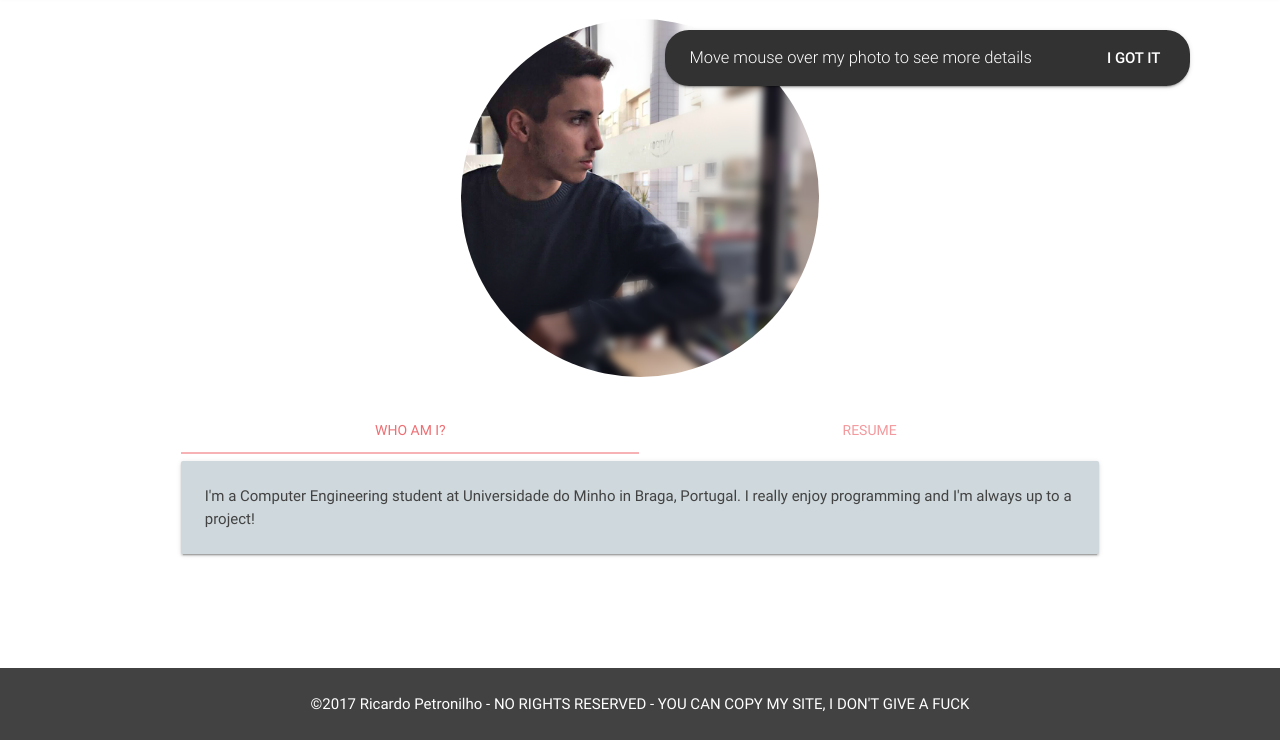
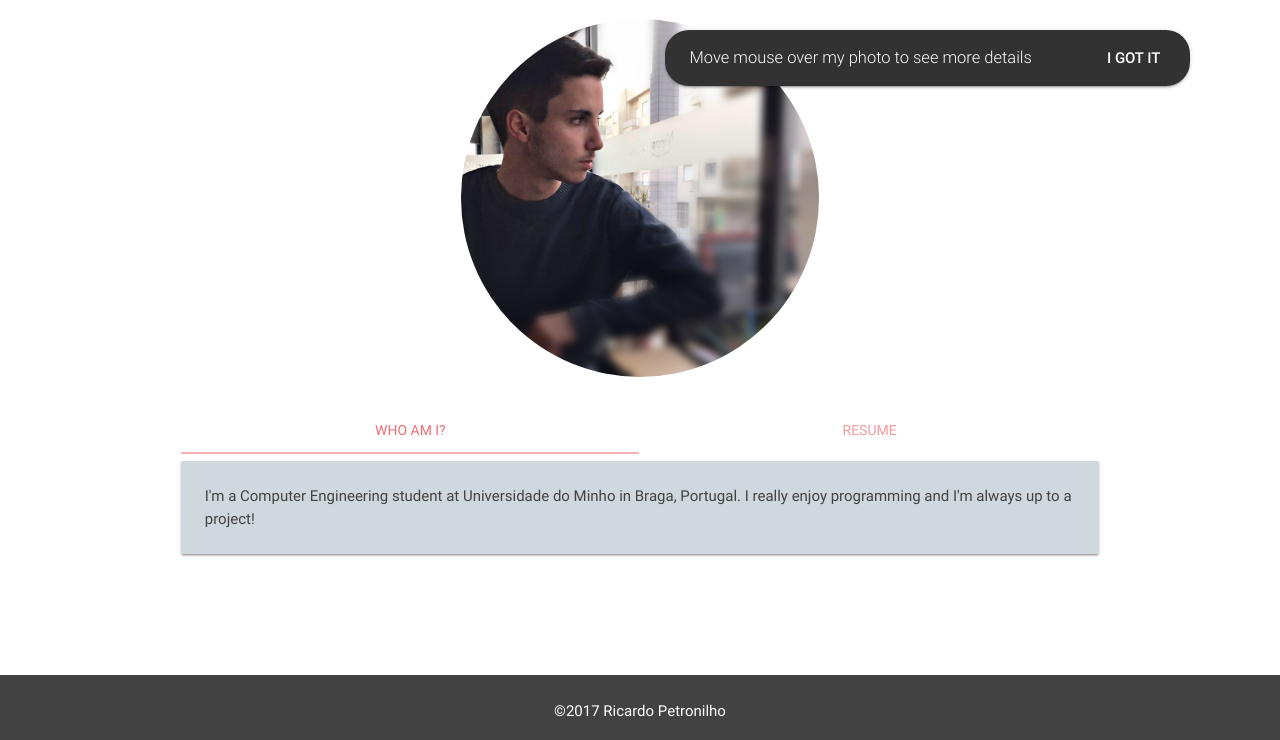
Before and after one commit to RicardoPetronilho98/RicardoPetronilho98.github.io, a plain HTML site: page index.html in a window 1280 px wide. Shown: the part 60-800 px from the top of the page. Drawn offline with nearby package versions, Linux system fonts and the light colour scheme.

Commit message:
adicionei umas cneas

```diff
--- a/css/style.css
+++ b/css/style.css
@@ -37,6 +37,7 @@ header, main, footer {
     bottom: 0;
     left: 0;
     width: 100%;
+    height: 65px;
     overflow:hidden;
 
   /*font-weight: 100;*/ /*coloca a frase em não negrito!*/
--- a/index.html
+++ b/index.html
@@ -155,7 +155,7 @@
 
 	<footer class="footer">
 		<div>
-			<span>&copy;2017 Ricardo Petronilho - NO RIGHTS RESERVED - YOU CAN COPY MY SITE, I DON'T GIVE A FUCK</span>
+			<span>&copy;2017 Ricardo Petronilho</span>
 		</div>
     </footer>
 
```
